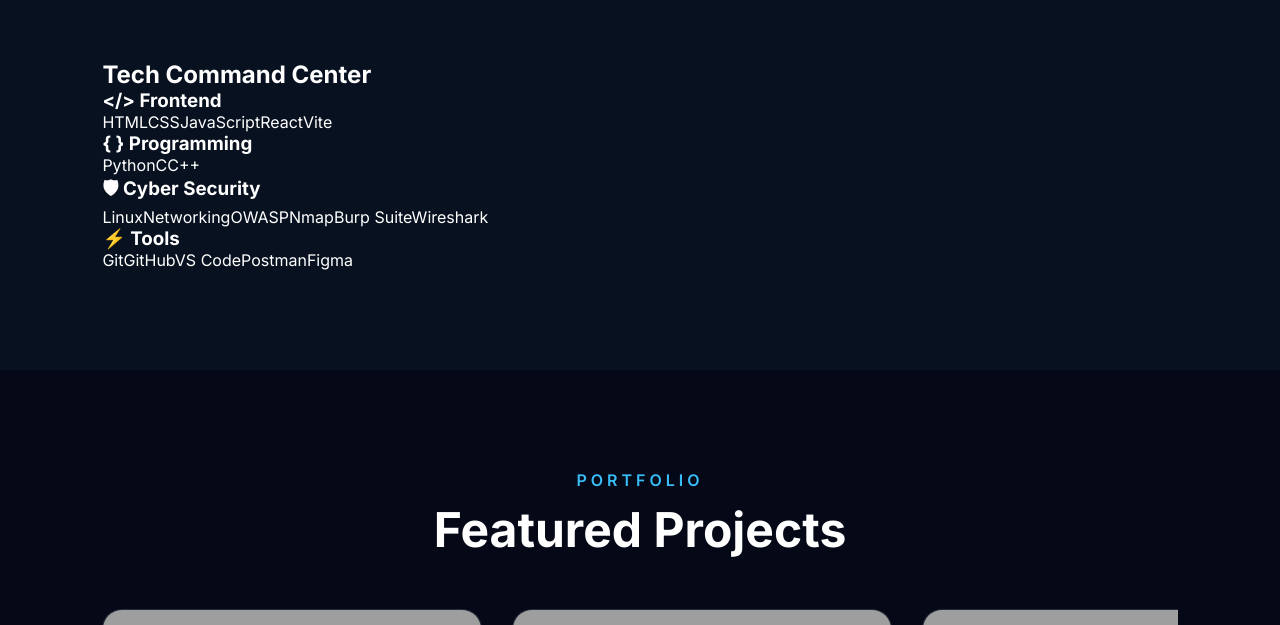
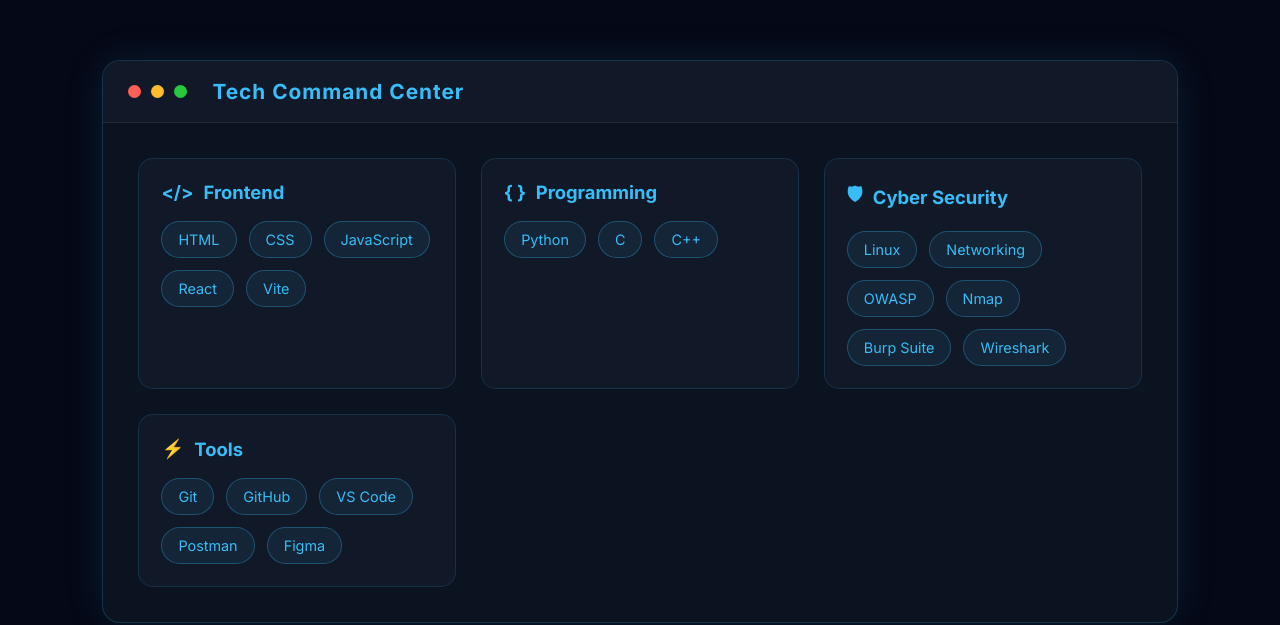
Before and after one commit to avinashk08408/aviportfolio.github.io, a React (Vite) app: page / in a window 1280 px wide. Shown: the part 1835-2460 px from the top of the page. Built offline with nearby package versions, Linux system fonts and the light colour scheme; grey boxes are pictures that could not be loaded.

Commit message:
Refactor Skills.css for improved styling

```diff
--- a/src/components/Skills/Skills.css
+++ b/src/components/Skills/Skills.css
@@ -1,131 +1,138 @@
 .skills{
-
 padding:100px 8%;
-
-background:#08111f;
-
+background:#050816;
+display:flex;
+justify-content:center;
 }
 
-.section-heading{
-
-text-align:center;
-
-margin-bottom:50px;
-
+.terminal{
+width:100%;
+max-width:1200px;
+background:#0b1220;
+border:1px solid rgba(56,189,248,.2);
+border-radius:18px;
+overflow:hidden;
+box-shadow:0 0 40px rgba(56,189,248,.12);
 }
 
-.section-heading p{
-
-color:#38bdf8;
-
-letter-spacing:4px;
-
-font-weight:600;
-
+.terminal-header{
+display:flex;
+align-items:center;
+gap:10px;
+padding:18px 25px;
+background:#111827;
+border-bottom:1px solid rgba(255,255,255,.08);
 }
 
-.section-heading h2{
-
-color:white;
-
-font-size:3rem;
-
-margin-top:10px;
-
+.red,
+.yellow,
+.green{
+width:13px;
+height:13px;
+border-radius:50%;
 }
 
-.skills-dashboard{
-
-display:grid;
-
-grid-template-columns:repeat(auto-fit,minmax(280px,1fr));
-
-gap:25px;
-
+.red{
+background:#ff5f56;
 }
 
-.skill-group{
-
-background:#111827;
-
-border:1px solid rgba(255,255,255,.08);
-
-border-radius:18px;
-
-padding:25px;
-
-transition:.35s;
-
+.yellow{
+background:#ffbd2e;
 }
 
-.skill-group:hover{
-
-transform:translateY(-8px);
-
-box-shadow:0 0 25px rgba(56,189,248,.2);
-
+.green{
+background:#27c93f;
 }
 
-.skill-group h3{
-
+.terminal-header h2{
+margin-left:15px;
 color:#38bdf8;
-
-margin-bottom:20px;
-
-font-size:1.2rem;
-
+font-size:1.3rem;
+letter-spacing:1px;
 }
 
-.skill-tags{
-
-display:flex;
-
-flex-wrap:wrap;
-
-gap:12px;
-
+.terminal-body{
+padding:35px;
+display:grid;
+grid-template-columns:repeat(auto-fit,minmax(280px,1fr));
+gap:25px;
 }
 
-.skill-tags span{
-
-padding:10px 18px;
-
-background:#38bdf815;
-
-color:#38bdf8;
-
-border-radius:30px;
-
-font-size:.9rem;
-
-transition:.3s;
-
-cursor:default;
-
+.command-box{
+background:#111827;
+padding:22px;
+border-radius:15px;
+border:1px solid rgba(56,189,248,.15);
+transition:.35s;
+position:relative;
+overflow:hidden;
 }
 
-.skill-tags span:hover{
+.command-box::before{
+content:"";
+position:absolute;
+top:0;
+left:-100%;
+width:100%;
+height:2px;
+background:#38bdf8;
+transition:.6s;
+}
 
+.command-box:hover::before{
+left:100%;
+}
+
+.command-box:hover{
+transform:translateY(-8px);
+box-shadow:0 0 25px rgba(56,189,248,.25);
+}
+
+.command-box h3{
+color:#38bdf8;
+margin-bottom:18px;
+font-size:1.15rem;
+display:flex;
+align-items:center;
+gap:10px;
+}
+
+.tags{
+display:flex;
+flex-wrap:wrap;
+gap:12px;
+}
+
+.tag{
+padding:9px 16px;
+border-radius:25px;
+background:#38bdf814;
+color:#38bdf8;
+border:1px solid rgba(56,189,248,.3);
+font-size:.9rem;
+transition:.3s;
+cursor:default;
+}
+
+.tag:hover{
 background:#38bdf8;
-
 color:#050816;
-
-transform:translateY(-3px);
-
+transform:scale(1.08);
 }
 
 @media(max-width:768px){
 
 .skills{
-
-padding:80px 25px;
-
+padding:70px 20px;
 }
 
-.section-heading h2{
+.terminal-body{
+grid-template-columns:1fr;
+padding:20px;
+}
 
-font-size:2.2rem;
-
+.terminal-header h2{
+font-size:1.05rem;
 }
 
 }
```
